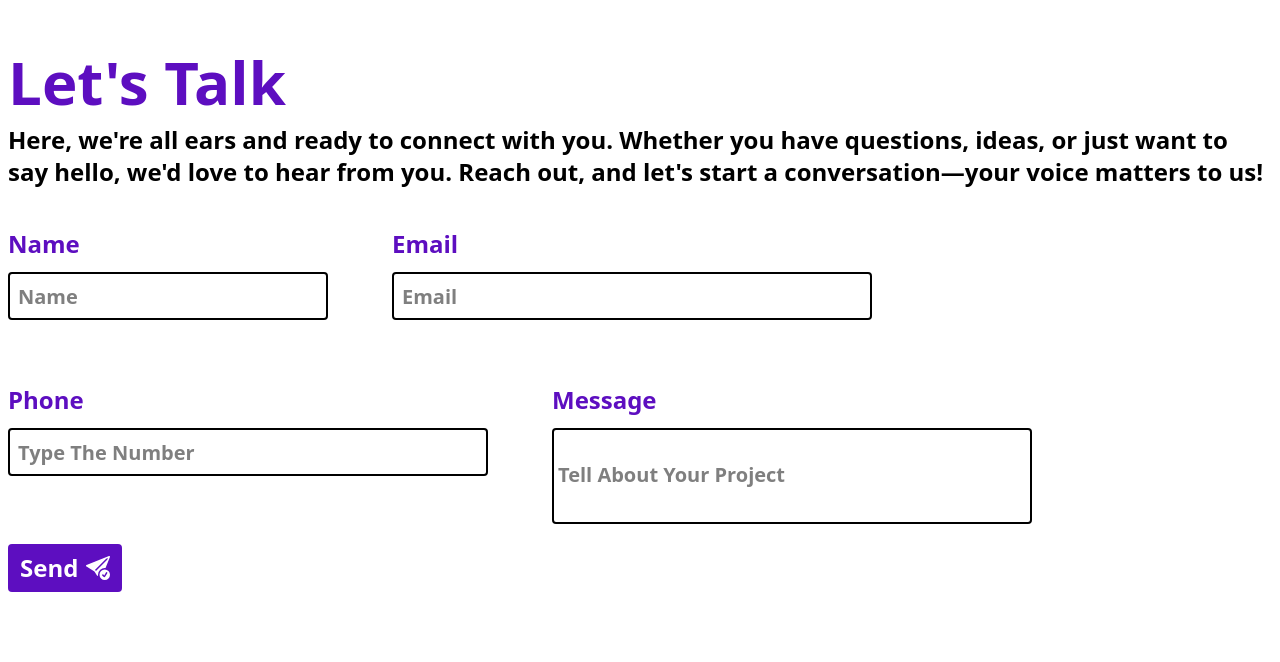
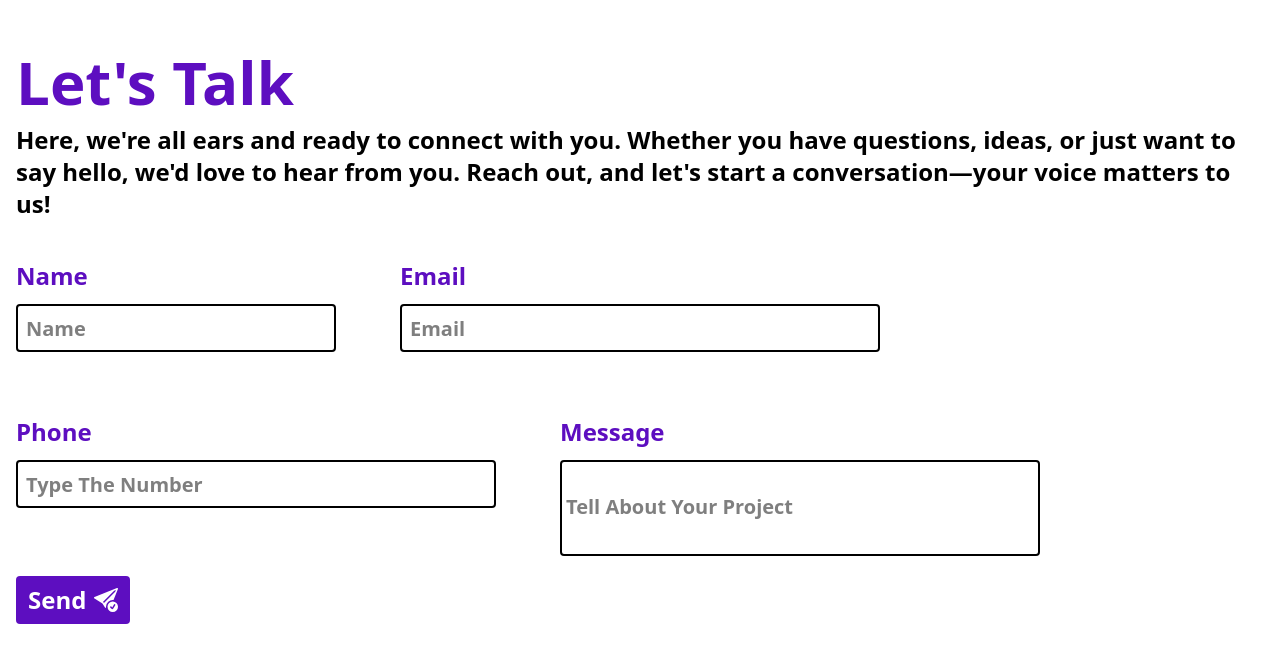
Before and after one commit to themanojking/Portflio, a React (Vite) app: page / in a window 1280 px wide. Shown: the part 2396-3058 px from the top of the page. Built offline with nearby package versions, Linux system fonts and the light colour scheme.

Commit message:
i give the mx in letstalk page

```diff
--- a/src/Pages/LetsTalk.jsx
+++ b/src/Pages/LetsTalk.jsx
@@ -4,7 +4,7 @@ import {  BsFillSendCheckFill } from "react-icons/bs";
 function LetsTalk() {
   return (
     <>
-      <div className="mt-20 ">
+      <div className="mt-20 mx-2">
         <h1 className="md:text-6xl text-3xl text-violet-800 font-bold">Let's Talk</h1>
         <h2 className="md:text-2xl text-xl font-semibold mt-3">
           Here, we're all ears and ready to connect with you. Whether you have
```
